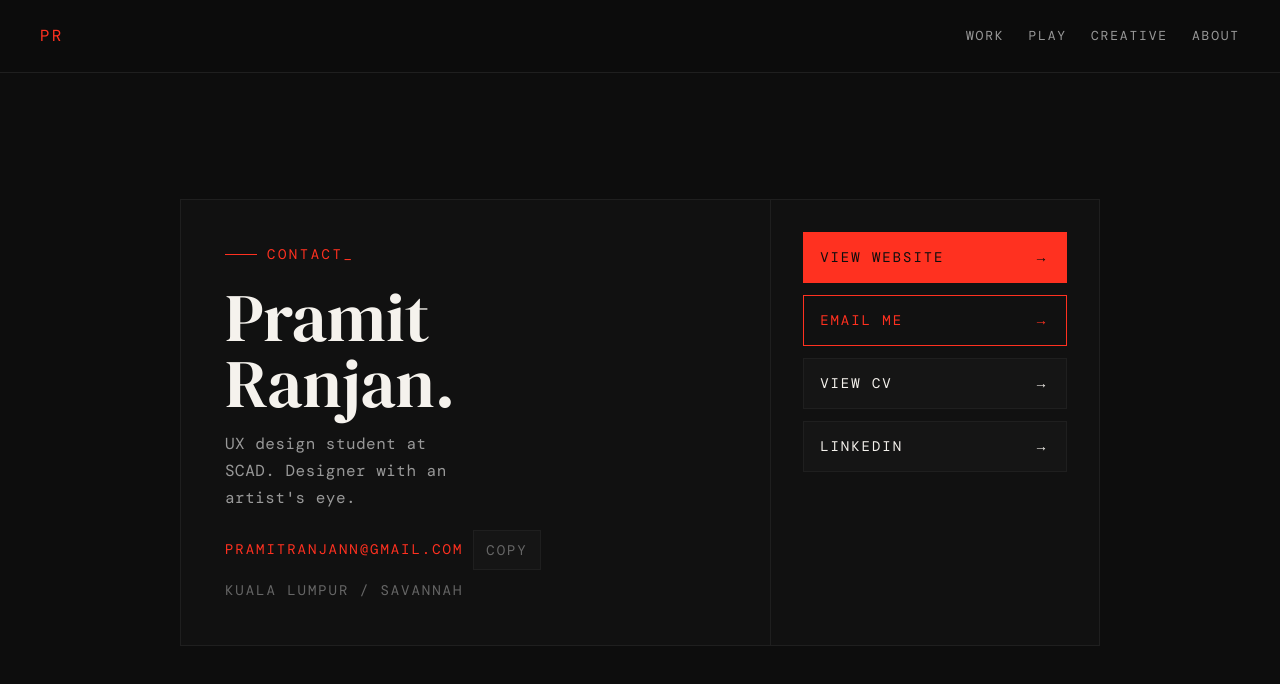
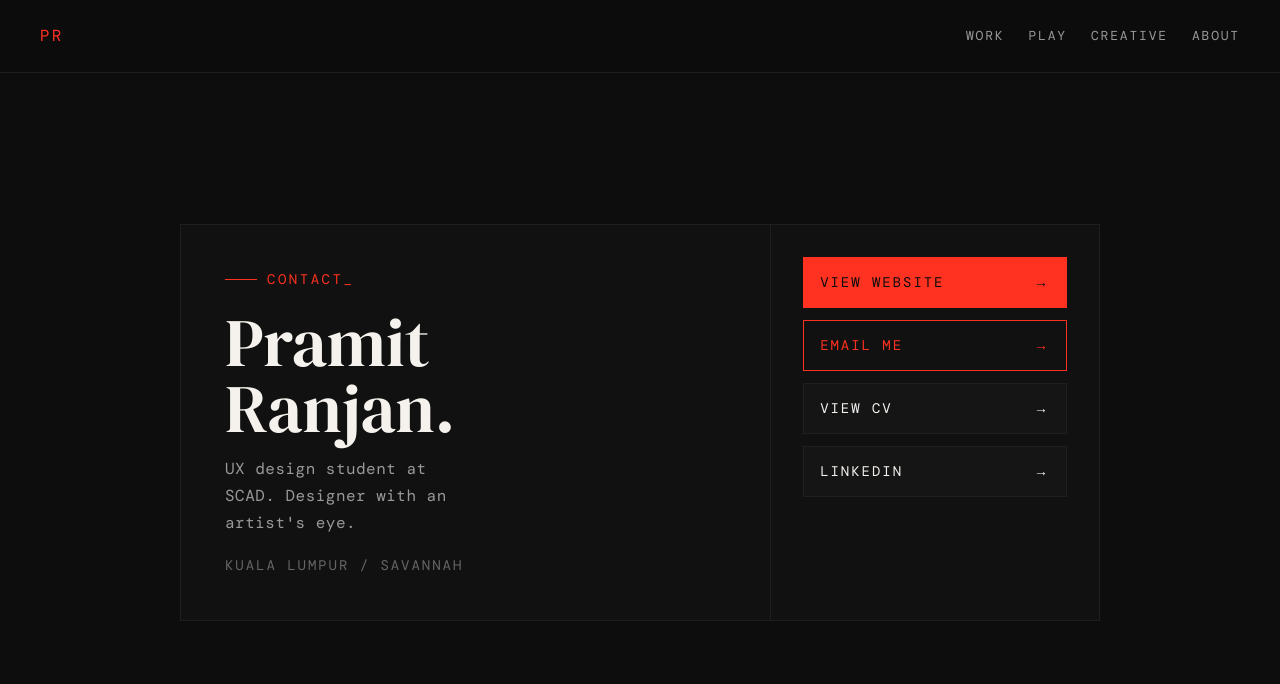
Before and after one commit to pramitranjann/pramitranjan-portfolio, a Next.js app: page /tap in a window 1280 px wide. Shown: the top 684 px of the page. Built offline with nearby package versions, Linux system fonts and the light colour scheme; a web font is replaced by a local one.

Commit message:
refactor: remove duplicate tap email display

```diff
--- a/app/tap/page.tsx
+++ b/app/tap/page.tsx
@@ -1,6 +1,5 @@
 import type { Metadata } from 'next'
 import { AnimatedEyebrow } from '@/components/AnimatedEyebrow'
-import { CopyEmailButton } from '@/components/CopyEmailButton'
 import { GsapReveal } from '@/components/GsapReveal'
 import { Nav } from '@/components/Nav'
 
@@ -110,24 +109,10 @@ export default function TapPage() {
                   style={{
                     fontSize: 'var(--text-meta)',
                     letterSpacing: '0.14em',
-                    display: 'grid',
-                    gap: '10px',
+                    color: 'var(--color-label)',
                   }}
                 >
-                  <div style={{ display: 'flex', flexWrap: 'wrap', alignItems: 'center', gap: '10px' }}>
-                    <a
-                      href="mailto:pramitranjann@gmail.com"
-                      style={{
-                        color: 'var(--color-red)',
-                        textDecoration: 'none',
-                        width: 'fit-content',
-                      }}
-                    >
-                      PRAMITRANJANN@GMAIL.COM
-                    </a>
-                    <CopyEmailButton email="pramitranjann@gmail.com" />
-                  </div>
-                  <span style={{ color: 'var(--color-label)' }}>KUALA LUMPUR / SAVANNAH</span>
+                  KUALA LUMPUR / SAVANNAH
                 </div>
               </GsapReveal>
             </div>
--- a/components/CopyEmailButton.tsx
+++ /dev/null
@@ -1,41 +0,0 @@
-'use client'
-
-import { useState } from 'react'
-
-const RESET_DELAY_MS = 1800
-
-export function CopyEmailButton({ email }: { email: string }) {
-  const [copied, setCopied] = useState(false)
-
-  async function handleCopy() {
-    try {
-      await navigator.clipboard.writeText(email)
-      setCopied(true)
-      window.setTimeout(() => setCopied(false), RESET_DELAY_MS)
-    } catch {
-      setCopied(false)
-    }
-  }
-
-  return (
-    <button
-      type="button"
-      onClick={handleCopy}
-      className="font-mono"
-      style={{
-        color: 'var(--color-label)',
-        border: '1px solid var(--color-divider)',
-        background: 'rgba(255, 255, 255, 0.02)',
-        textDecoration: 'none',
-        minHeight: '40px',
-        padding: '8px 12px',
-        fontSize: 'var(--text-meta)',
-        letterSpacing: '0.14em',
-        lineHeight: 1,
-        cursor: 'pointer',
-      }}
-    >
-      {copied ? 'COPIED' : 'COPY'}
-    </button>
-  )
-}
```
